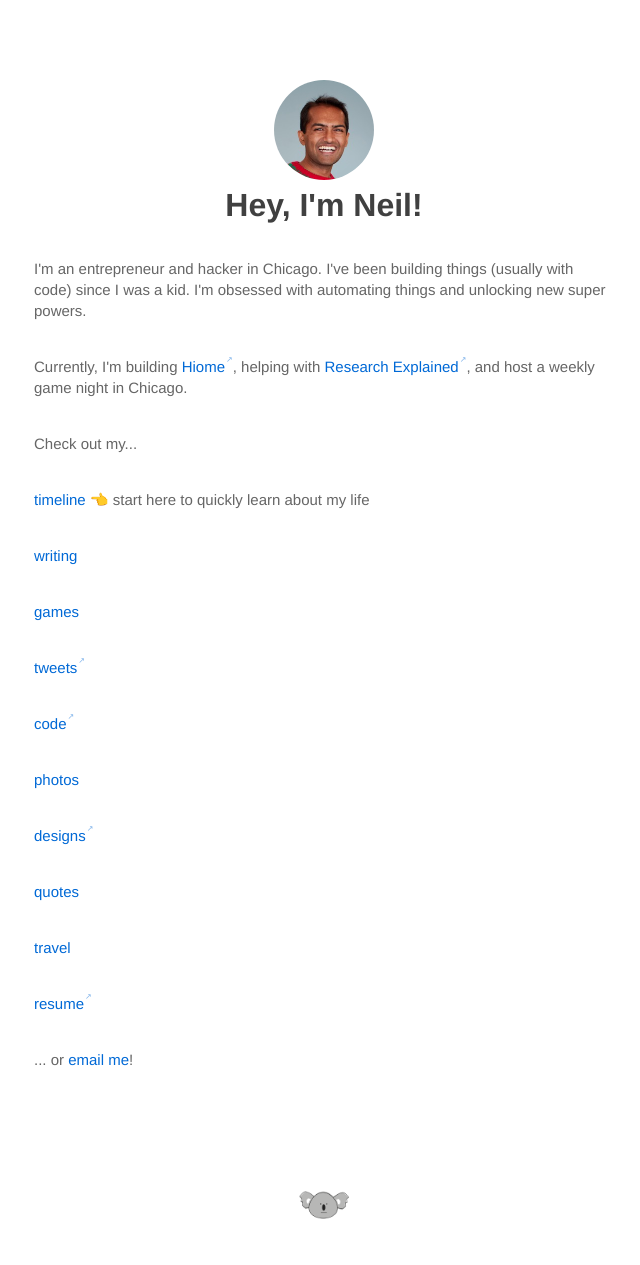
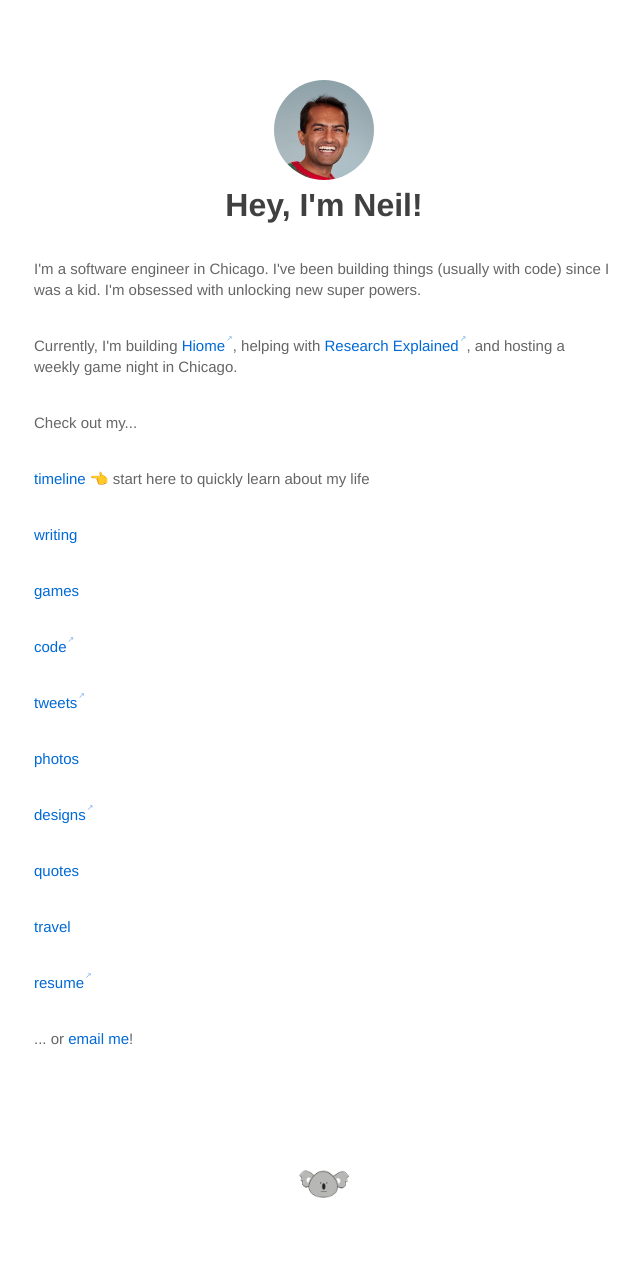
Before and after one commit to neilgupta/neilgupta.github.com, a Jekyll site: the page built from index.html, in a window 1280 px wide. Shown: the whole page, without its empty margins (316-956 px from the left). Built offline with Jekyll 4.4.1, drawn with Linux system fonts in a browser that asks for light colours; after the commit the page ends 1244 px from its top, so only the background shows below that.

Commit message:
wordsmith header

```diff
--- a/index.html
+++ b/index.html
@@ -9,14 +9,14 @@ title: Neil Gupta
     <h1>Hey, I'm Neil!</h1>
   </div>
 
-  <p>I'm an entrepreneur and hacker in Chicago. I've been building things (usually with code) since I was a kid. I'm obsessed with automating things and unlocking new super powers.</p>
-  <p>Currently, I'm building <a href="https://hiome.com" title="Hiome">Hiome</a>, helping with <a href="https://researchexplained.org" title="Hiome">Research Explained</a>, and host a weekly game night in Chicago.</p>
+  <p>I'm a software engineer in Chicago. I've been building things (usually with code) since I was a kid. I'm obsessed with unlocking new super powers.</p>
+  <p>Currently, I'm building <a href="https://hiome.com" title="Hiome">Hiome</a>, helping with <a href="https://researchexplained.org" title="Hiome">Research Explained</a>, and hosting a weekly game night in Chicago.</p>
   <p>Check out my...</p>
   <p><a href="https://timeline.metamorphium.com" title="Skim my whole life">timeline</a> 👈 start here to quickly learn about my life</p>
   <p><a href="/all" title="'blog' is so 2005">writing</a></p>
   <p><a href="/games" title="A list of the board games I own">games</a></p>
+  <p><a href="https://github.com/neilgupta" title="Check out my open-source code">code</a></p>
   <p><a href="https://twitter.com/neilgupta" title="Follow @neilgupta on Twitter">tweets</a></p>
-  <p><a href="https://github.com/neilgupta" title="Check out my open-source code">code</a></p>
   <p><a href="https://photos.metamorphium.com" title="Browse my photos">photos</a></p>
   <p><a href="https://dribbble.com/neilgupta" title="Browse my oooold Dribbble shots">designs</a></p>
   <p><a href="/quotes" title="A random collection of quotes I like">quotes</a></p>
```
